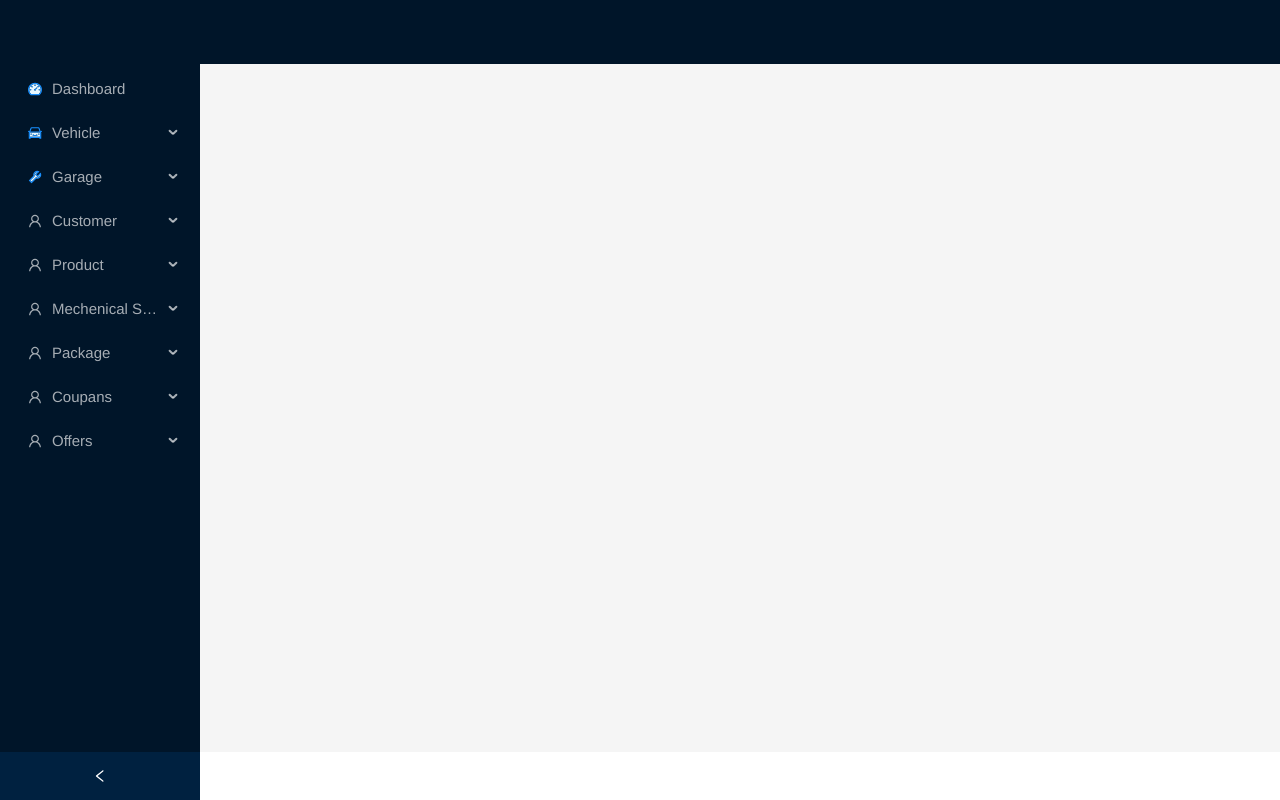
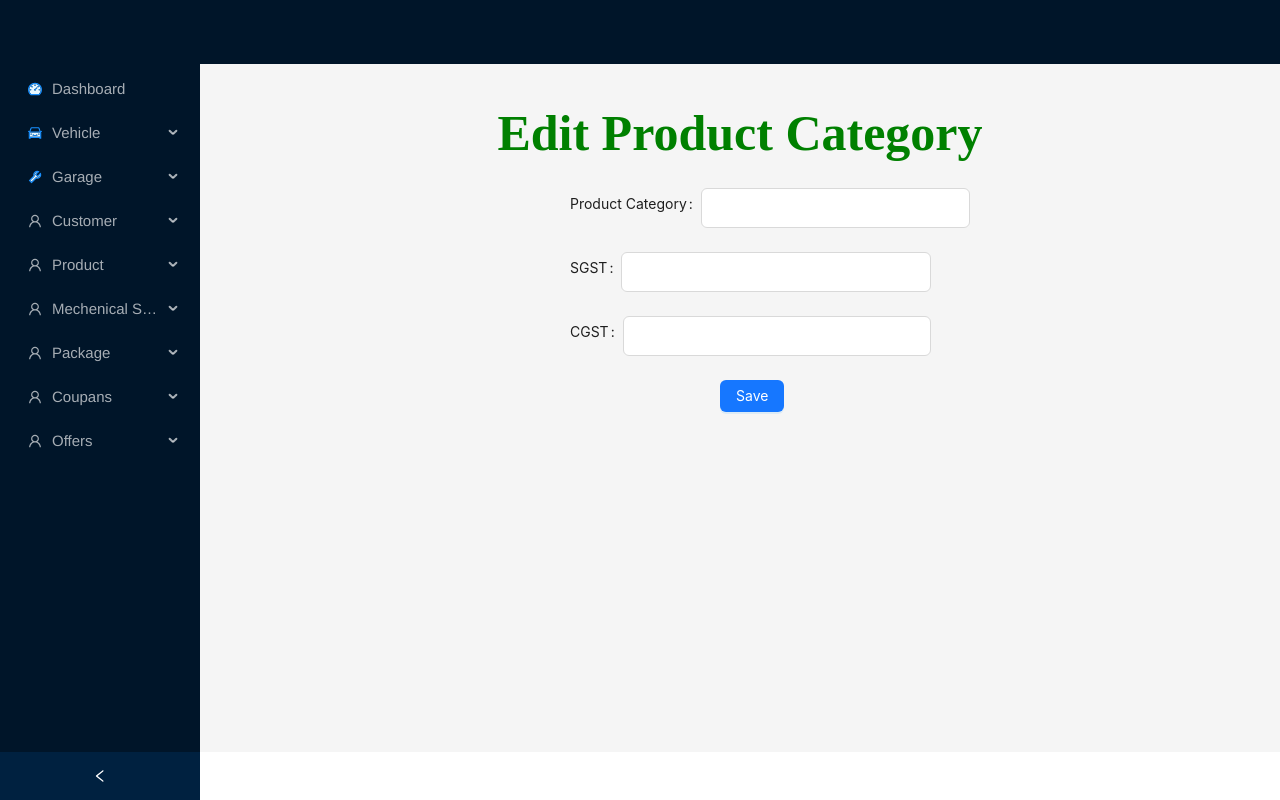
Before and after one commit to Satyam-Git345/E-Mechenic-Project-ThpLab, a React (Create React App) app in the folder client/: page /updateproductcategory/1 in a window 1280 px wide. Built offline with nearby package versions, Linux system fonts and the light colour scheme; no server answers.

Commit message:
commit on 13DEC

```diff
--- a/client/src/App.js
+++ b/client/src/App.js
@@ -17,6 +17,7 @@ import Viewshop from './Components/Garage/View_shop';
 import UpdateShop from './Components/Garage/UpdateShop';
 import Viewcustomer from './Components/Customer/View_customer';
 import Addproductcategory from './Components/Product/Add_productcategory';
+import UpdateVehiclecategory from './Components/Vehical/UpdateVehiclecategory';
 import Viewproductcategory from './Components/Product/View_productcategory';
 import Addproductcompany from './Components/Product/Add_productcompany';
 import Viewproductcompany from './Components/Product/View_productcompany'
@@ -30,7 +31,7 @@ import Addcoupan from './Components/Coupan/Add_coupan';
 import Viewcoupan from './Components/Coupan/View_coupan';
 import Addoffer from './Components/Offer/Add_offer';
 import Viewoffer from './Components/Offer/View_offer';
-import UpdateVehiclecategory from './Components/Vehical/UpdateVehiclecategory';
+import UpdateProductcategory from './Components/Product/UpdateProductcategory';
 
 
 
@@ -45,6 +46,7 @@ function App() {
                         <Route path="/addcompany" element={<Addcompany />} />
                         <Route path="/addvehicalcategory" element={<Addvehiclecategory />} />
                         <Route path="/updatevehiclecategory/:vehicle_cat_id" element={<UpdateVehiclecategory />} />
+                        <Route path="/updateproductcategory/:product_cat_id" element={<UpdateProductcategory />} />
                         <Route path="/updateshop/:shop_id" element={<UpdateShop/>} />
                         <Route path="/viewcompany" element={<Viewcompany />} />
                         <Route path="/viewmodel" element={<Viewmodel />} />
--- /dev/null
+++ b/client/src/Components/Product/UpdateProductcategory.jsx
@@ -0,0 +1,139 @@
+import React from "react";
+import { useEffect, useState } from "react";
+import Axios from "axios";
+import { useParams, useNavigate } from "react-router-dom";
+import { Form, Input,form,Button} from "antd";
+
+
+const onFinish = (values) => {
+  console.log("Received values of form: ", values);
+};
+
+function Update_productcategory() {
+  const { product_cat_id } = useParams();
+  console.log("Update", product_cat_id);
+  const [form] = Form.useForm();
+
+  const navigate = useNavigate();
+  const [data1, setData] = useState({
+    product_category: "",
+    SGST: "",
+    CGST: "",
+  });
+
+  const Inputhandlechange = (e) => {
+    const name = e.target.name;
+    const value = e.target.value;
+    console.log(name, value);
+    setData({
+      ...data1,
+      [name]: value,
+    });
+  };
+
+  const submitHandle = (e) => {
+    e.preventDefault();
+    getuser();
+    updateData();
+    navigate(`/viewproductcategory`);
+  };
+
+  const updateData = async () => {
+    const Response = await Axios.put(
+      `http://localhost:4000/updateproduct_category/${product_cat_id}`,
+      data1
+    );
+    console.log("data", Response);
+  };
+
+  const getuser = async () => {
+    const res = await Axios.get(
+      `http://localhost:4000/viewproduct_categorybyid/${product_cat_id}`
+    );
+
+    const oldData = res.data[0];
+    console.log("get shop by id", oldData);
+    setData(oldData);
+    console.log("Pavan", data1.shop_name);
+  };
+
+  useEffect(() => {
+    getuser();
+  }, []);
+
+  return (
+    <>
+      <h1
+        style={{
+          textAlign: "center",
+          fontWeight: "bold",
+          marginTop: "-15px",
+          color: "green",
+          fontFamily: "-moz-initial",
+        }}
+      >
+        Edit Product Category
+      </h1>
+      <div style={{ marginLeft: "330px", marginTop: "20px" }}>
+        <Form>
+          <Form.Item
+            label="Product Category"
+            rules={[
+              {
+                required: true,
+                message: "Product Category Name must be provided",
+              },
+              { min: 5 },
+            ]}
+            hasFeedback
+          >
+            <Input
+              style={{
+                height: "40px",
+                width: "50%",
+              }}
+              onChange={Inputhandlechange}
+              name="product_category"
+              value={data1.product_category}
+            />
+          </Form.Item>
+
+          <Form.Item  label="SGST">
+            <Input
+              style={{ width: "50%", height: "40px" }}
+              name="SGST"
+              onChange={Inputhandlechange}
+              value={data1.SGST}
+            />
+          </Form.Item>
+
+          <Form.Item  label="CGST">
+            <Input
+              style={{ width: "50%", height: "40px" }}
+
+              onChange={Inputhandlechange}
+              value={data1.CGST}
+              name="CGST"
+            />
+          </Form.Item>
+
+
+
+
+          <Form.Item>
+            <Button
+              type="primary"
+              htmlType="submit"
+              onClick={submitHandle}
+              style={{ marginLeft: "150px" }}
+            >
+              Save
+            </Button>
+          </Form.Item>
+        </Form>
+      </div>
+    </>
+  );
+}
+
+export default Update_productcategory;
--- a/client/src/Components/Product/View_productcategory.jsx
+++ b/client/src/Components/Product/View_productcategory.jsx
@@ -44,7 +44,7 @@ const View_productcategory = () => {
       render: (users1) => {
         return (
           <div style={{ display: "flex" }}>
-            <Link to={`/updateshop/${users1.product_cat_id}`}>
+            <Link to={`/updateproductcategory/${users1.product_cat_id}`}>
               <EditOutlined
                 style={{ color: "blue", fontSize: 20 }}
                 onClick={() => handleRoutes(users1.product_cat_id)}
@@ -63,8 +63,8 @@ const View_productcategory = () => {
     },
   ];
 
-  const handleRoutes = (shop_id) => {
-    navigate(`updateshop/${shop_id}`);
+  const handleRoutes = (product_cat_id) => {
+    navigate(`updateproductcategory/${product_cat_id}`);
   };
 
   const getData = async () => {
@@ -78,8 +78,8 @@ const View_productcategory = () => {
     console.log(users);
   };
 
-  const deleteuser = async (shop_id) => {
-    console.log(shop_id);
+  const deleteuser = async (product_cat_id) => {
+    console.log(product_cat_id);
     swal({
       title: "Are you sure?",
       text: "Once deleted, you will not be able to recover this Vehicle Category!",
@@ -88,7 +88,7 @@ const View_productcategory = () => {
       dangerMode: true,
     }).then(async (willDelete) => {
       if (willDelete) {
-        await axios.delete(`http://localhost:4000/removeshop/${shop_id}`);
+        await axios.delete(`http://localhost:4000/deleteproduct_category/${product_cat_id}`);
 
         swal("Poof! Your imaginary file has been deleted!", {
           icon: "success",
--- a/client/src/Components/Sidebar.js
+++ b/client/src/Components/Sidebar.js
@@ -36,7 +36,7 @@ getItem('Garage', 'sub2',<ToolTwoTone />, [
 
 getItem('Customer','sub3', <UserOutlined />, [
     // getItem(<NavLink to="addcustomer">Add New Customer</NavLink>,'11'),
-    getItem(<NavLink to="viewcustomer">Modify/View Customer</NavLink>, '12'),
+    getItem(<NavLink to="viewcustomer">View Customers</NavLink>, '12'),
 ]),
 
 getItem('Product','sub4', <UserOutlined />, [
```
Also changed, not shown: 2 other files (tests, documents, lock files or other folders).
